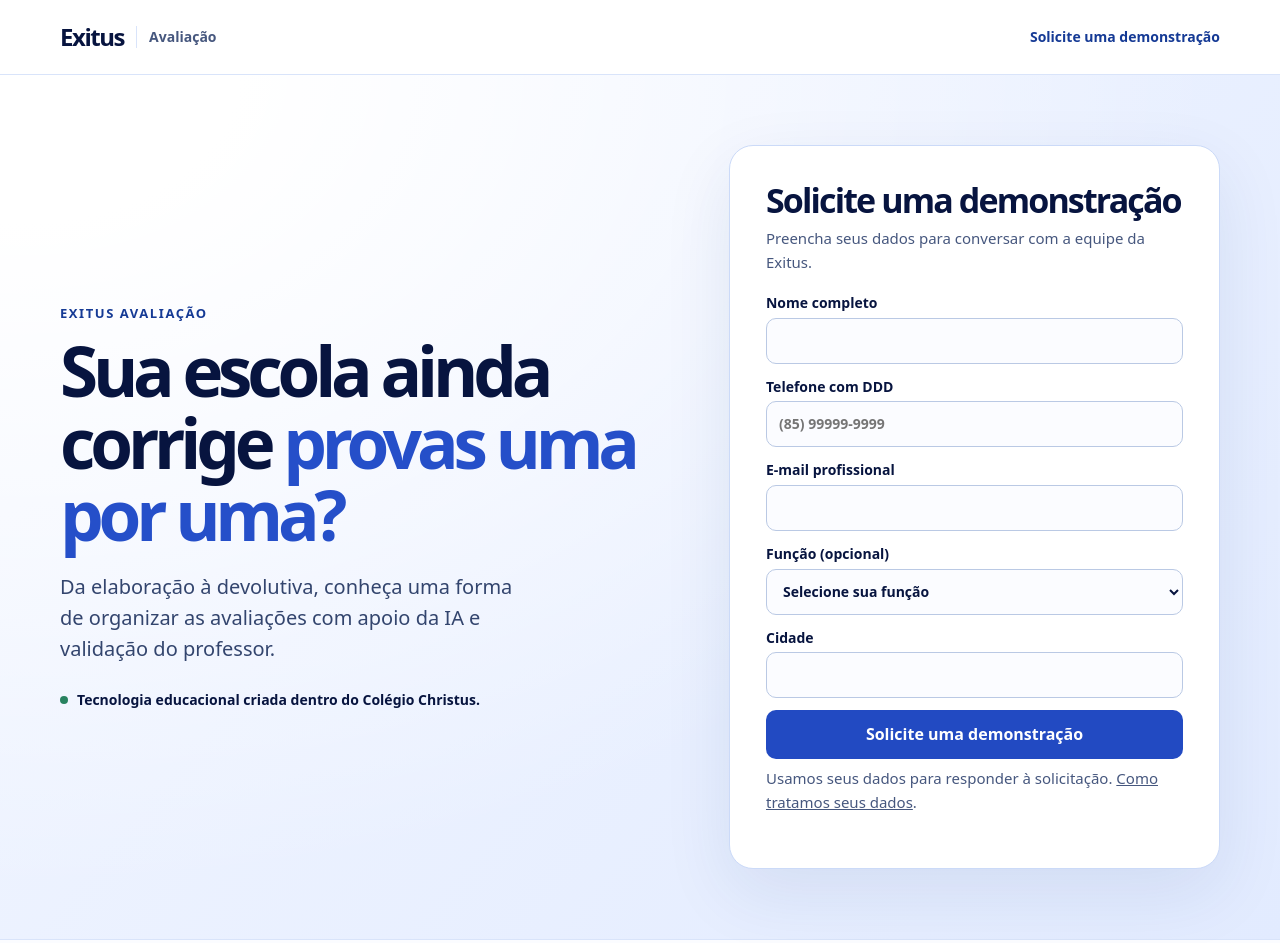
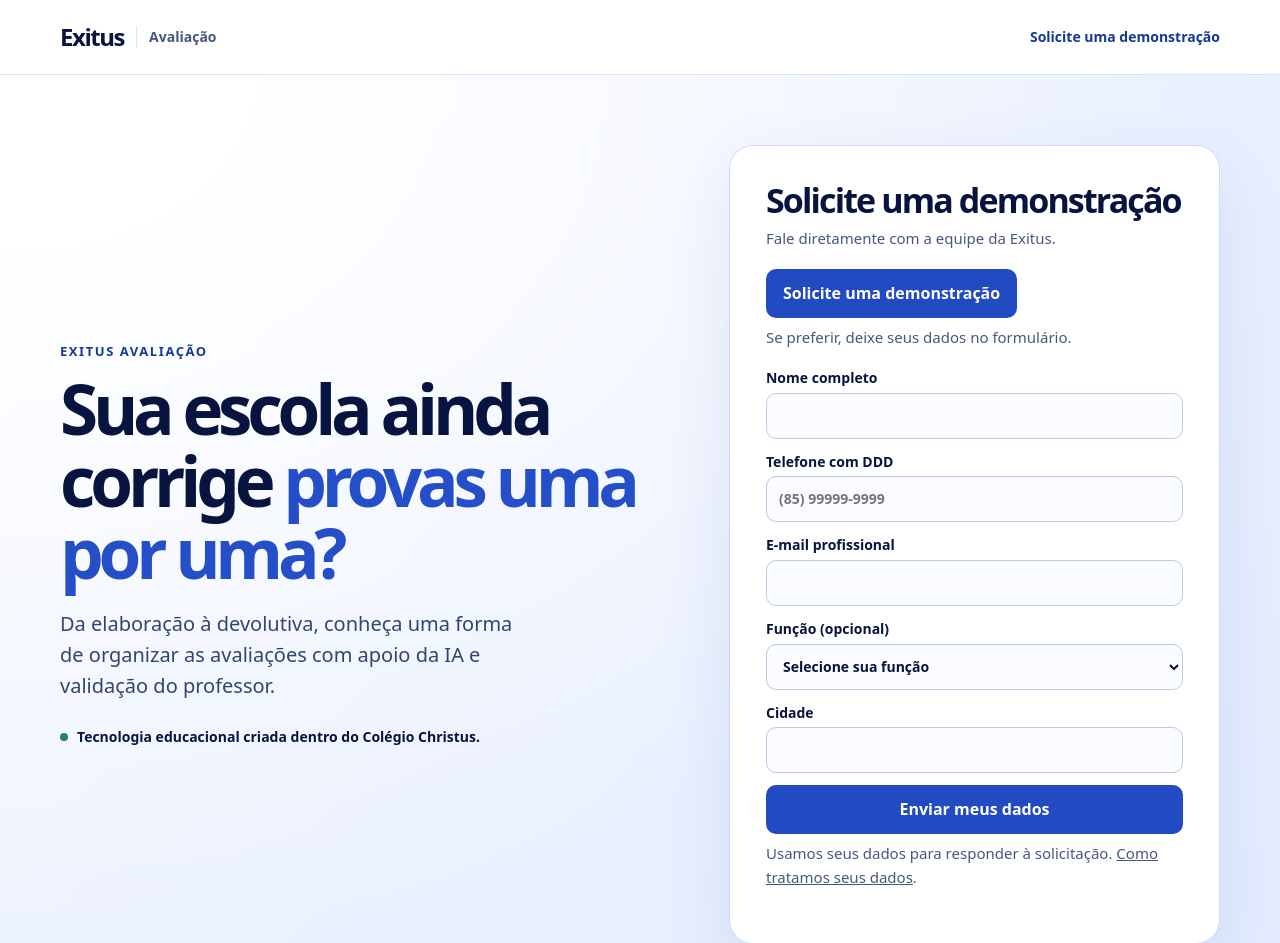
Before and after one commit to eddsonpaz-afk/exitus-avaliacao-lp, a website: page public/index.html in a window 1280 px wide. Shown: the top 943 px of the page. Drawn offline with Linux system fonts and the light colour scheme.

Commit message:
Direcionar pedidos de demonstração ao WhatsApp da Exitus

```diff
--- a/public/index.html
+++ b/public/index.html
@@ -11,18 +11,20 @@
 </style>
 </head>
 <body>
-<header><nav class="wrap" aria-label="Navegação principal"><a class="brand" href="/">Exitus <span>Avaliação</span></a><a class="navcta" href="#demonstracao">Solicite uma demonstração</a></nav></header>
+<header><nav class="wrap" aria-label="Navegação principal"><a class="brand" href="/">Exitus <span>Avaliação</span></a><a class="navcta" href="https://wa.me/558523980015?text=Ol%C3%A1!%20Gostaria%20de%20solicitar%20uma%20demonstra%C3%A7%C3%A3o%20do%20Exitus%20Avalia%C3%A7%C3%A3o.">Solicite uma demonstração</a></nav></header>
 <main>
 <section class="hero"><div class="wrap grid">
 <div><p class="tag">Exitus Avaliação</p><h1>Sua escola ainda corrige <span>provas uma por uma?</span></h1><p class="intro">Da elaboração à devolutiva, conheça uma forma de organizar as avaliações com apoio da IA e validação do professor.</p><p class="proof">Tecnologia educacional criada dentro do Colégio Christus.</p></div>
-<section class="card" id="demonstracao" aria-labelledby="form-title"><h2 id="form-title">Solicite uma demonstração</h2><p>Preencha seus dados para conversar com a equipe da Exitus.</p>
+<section class="card" id="demonstracao" aria-labelledby="form-title"><h2 id="form-title">Solicite uma demonstração</h2><p>Fale diretamente com a equipe da Exitus.</p>
+<a class="button" href="https://wa.me/558523980015?text=Ol%C3%A1!%20Gostaria%20de%20solicitar%20uma%20demonstra%C3%A7%C3%A3o%20do%20Exitus%20Avalia%C3%A7%C3%A3o.">Solicite uma demonstração</a>
+<p>Se preferir, deixe seus dados no formulário.</p>
 <form id="lead-form" class="fields" method="post" action="/api/leads">
 <label>Nome completo<input name="name" autocomplete="name" required maxlength="120"></label>
 <label>Telefone com DDD<input type="tel" name="phone" autocomplete="tel" inputmode="tel" placeholder="(85) 99999-9999" required maxlength="24"></label>
 <label>E-mail profissional<input type="email" name="email" autocomplete="email" required maxlength="254"></label>
 <label>Função (opcional)<select name="role"><option value="">Selecione sua função</option><option>Diretor(a)</option><option>Professor(a)</option><option>TI</option><option>Coordenador(a)</option><option>Mantenedor(a)</option><option>Secretaria escolar</option><option>Outro</option></select></label>
 <label>Cidade<input name="city" autocomplete="address-level2" required maxlength="120"></label>
-<button type="submit">Solicite uma demonstração</button>
+<button type="submit">Enviar meus dados</button>
 </form>
 <p class="notice">Usamos seus dados para responder à solicitação. <a href="/privacidade">Como tratamos seus dados</a>.</p>
 <p class="status" id="status" role="alert"></p>
@@ -34,7 +36,7 @@
 <article class="step"><h3>Devolutiva</h3><p>Veja na demonstração como a equipe pode usar as avaliações para acompanhar a aprendizagem.</p></article>
 </div></section>
 <section class="content faq" aria-labelledby="duvidas"><div class="wrap">
-<div><h2 id="duvidas">Dúvidas sobre a demonstração</h2><a class="button" href="#demonstracao">Solicite uma demonstração</a></div>
+<div><h2 id="duvidas">Dúvidas sobre a demonstração</h2><a class="button" href="https://wa.me/558523980015?text=Ol%C3%A1!%20Gostaria%20de%20solicitar%20uma%20demonstra%C3%A7%C3%A3o%20do%20Exitus%20Avalia%C3%A7%C3%A3o.">Solicite uma demonstração</a></div>
 <div><details><summary>Quem valida a nota?</summary><p>O professor revisa a avaliação e confirma a nota final.</p></details><details><summary>O que acontece depois do cadastro?</summary><p>A equipe da Exitus pode entrar em contato pelo telefone ou e-mail informado para combinar a demonstração.</p></details></div>
 </div></section>
 </main>
```
